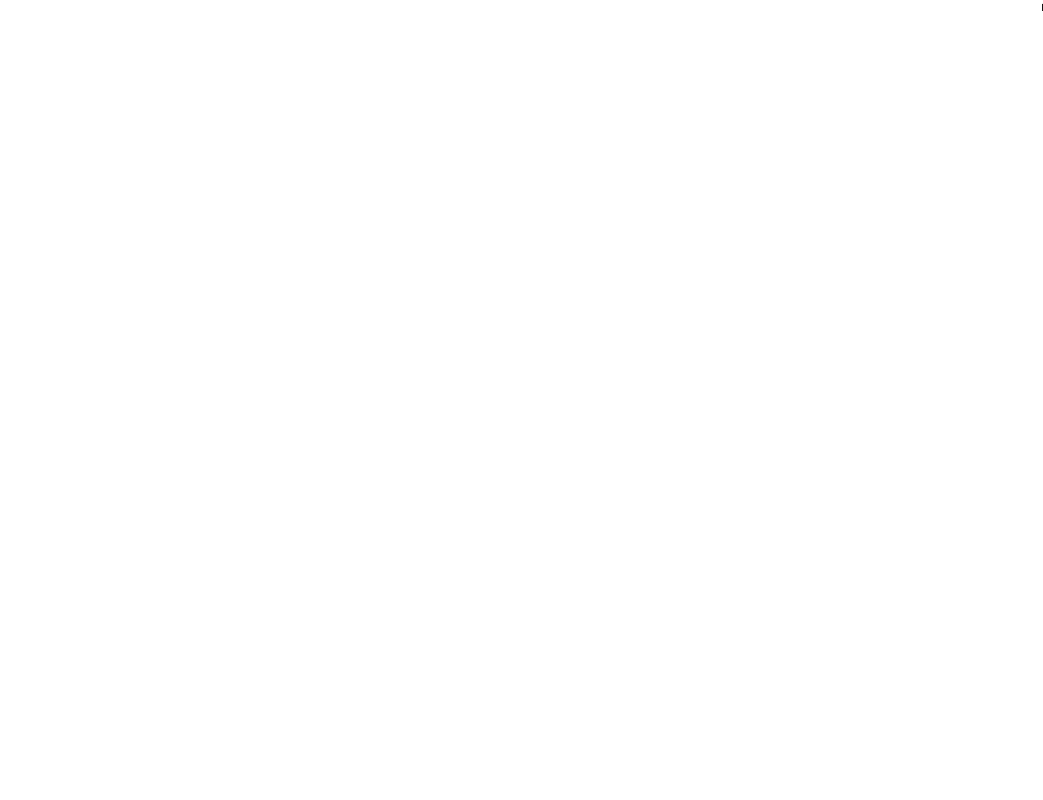
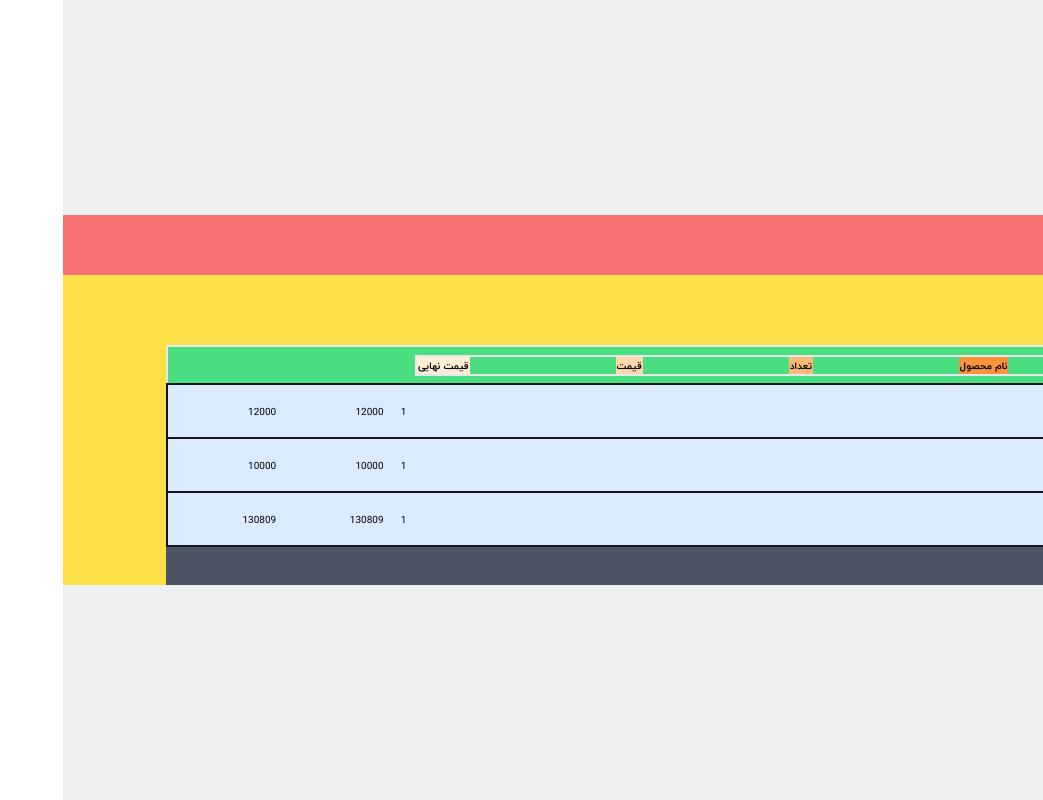
Before and after one commit to mahsanajafii/e-commerce, a React (Vite) app: page /shoppingprogress-3 in a window 1280 px wide. Before the commit this address had no page. Shown: the whole page, without its empty margins (237-1280 px from the left). Built offline with nearby package versions, Linux system fonts and the light colour scheme.

Commit message:
fix styles

```diff
--- /dev/null
+++ b/src/components/shoppingProgress3/ShoppingProgress3.tsx
@@ -0,0 +1,69 @@
+import pic from "./pic.jpg";
+
+const ShoppingProgress3 = () => {
+  const datas = [
+    {
+      img: { pic },
+      title: "گوشی موبایل",
+      count: 1,
+      price: "12000",
+      totalPrice: "12000",
+    },
+    {
+      img: { pic },
+      title: "عینک",
+      count: 1,
+      price: "10000",
+      totalPrice: "10000",
+    },
+    {
+      img: { pic },
+      title: "ضبط",
+      count: 1,
+      price: "130809",
+      totalPrice: "130809",
+    },
+  ];
+  return (
+    <div className="w-full h-full flex items-center">
+      <div className="h-fit w-full flex flex-col justify-center items-center gap-28 bg-yellow-300">
+        <div className="bg-red-400 w-full h-24 gap-6 "> steper</div>
+        <div className="w-5/6 h-96 gap-16 bg-gray-600">
+          <table className="border-2 w-full gap-12 bg-green-400">
+            <thead className="flex justify-between items-center  p-3 w-full border-yellow-500">
+              <tr className=" border-2 w-full flex flex-row gap-6 justify-between items-center">
+                {/* <th className="flex flex-row gap-6">
+                  <span>pic</span>
+                  <span>pro</span>
+                </th> */}
+                <th  className=" bg-orange-500 ">عکس</th>
+                <th colSpan={2} className="w-fit bg-orange-400">نام محصول</th>
+                <th className=" bg-orange-300" >تعداد</th>
+                <th className=" bg-orange-200 ">قیمت</th>
+                <th className=" bg-orange-100 ">قیمت نهایی</th>
+              </tr>
+            </thead>
+            <tbody className="w-full bg-pink-500">
+              {datas.map((data, index) => (
+                <tr
+                  className=" border-2 border-dark-base-text-field  bg-blue-100"
+                  key={index}
+                >
+                  <td className=" w-[30%] flex items-center gap-10">
+                    <img src={pic} alt="Product" className="w-20 h-20" />
+                    <span>{data.title}</span>
+                  </td>
+                  <td>{data.count}</td>
+                  <td>{data.price}</td>
+                  <td>{data.totalPrice}</td>
+                </tr>
+              ))}
+            </tbody>
+          </table>
+        </div>
+      </div>
+    </div>
+  );
+};
+
+export default ShoppingProgress3;
--- a/src/pages/index/pages.ts
+++ b/src/pages/index/pages.ts
@@ -6,8 +6,9 @@ import NotFoundPage from "../notFoundPage/NotFoundPage";
 import FavoritesPage from "../favoritesPage/FavoritesPage";
 import CheckoutPage from "../checkoutPage/CheckoutPage";
 import ProfilePage from "../profilePage/ProfilePage";
+import ShoppingProgressPage3 from "../shoppingProgress3/ShoppingProgressPage3"
 
 /* import the page here*/
 
 // EXPORT your page ==>
-export { AuthenticationPage, DashBoardPage, HomePage, NotFoundPage, FavoritesPage,ProfilePage ,CheckoutPage };
+export { AuthenticationPage, DashBoardPage, HomePage, NotFoundPage, FavoritesPage,ProfilePage ,CheckoutPage,ShoppingProgressPage3 };
--- /dev/null
+++ b/src/pages/shoppingProgress3/ShoppingProgressPage3.tsx
@@ -0,0 +1,8 @@
+import ShoppingProgress3 from "../../components/shoppingProgress3/shoppingProgress3"
+function ShoppingProgressPage3() {
+  return (
+    <ShoppingProgress3/>
+  )
+}
+
+export default ShoppingProgressPage3
--- a/src/routes/Router.tsx
+++ b/src/routes/Router.tsx
@@ -7,6 +7,7 @@ import {
   CheckoutPage,
   ProfilePage,
   FavoritesPage,
+  ShoppingProgressPage3
 } from "../pages/index/pages";
 
 /*
@@ -48,8 +49,11 @@ const routes = createBrowserRouter([
         path: "/profile",
         element: <ProfilePage />,
       },
+      {
+        path: "/shoppingprogress-3",
+        element: <ShoppingProgressPage3 />,
+      },
     ],
   },
 ]);
-
 export default routes;
```
Also changed, not shown: src/components/shoppingProgress3/pic.jpg (added).
